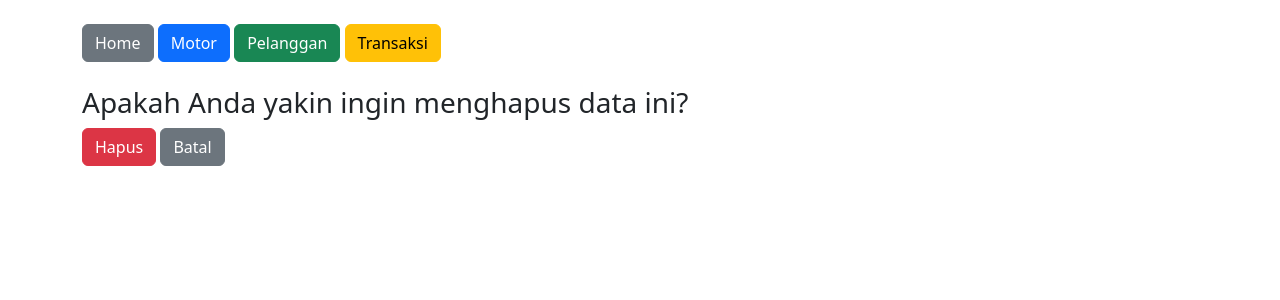
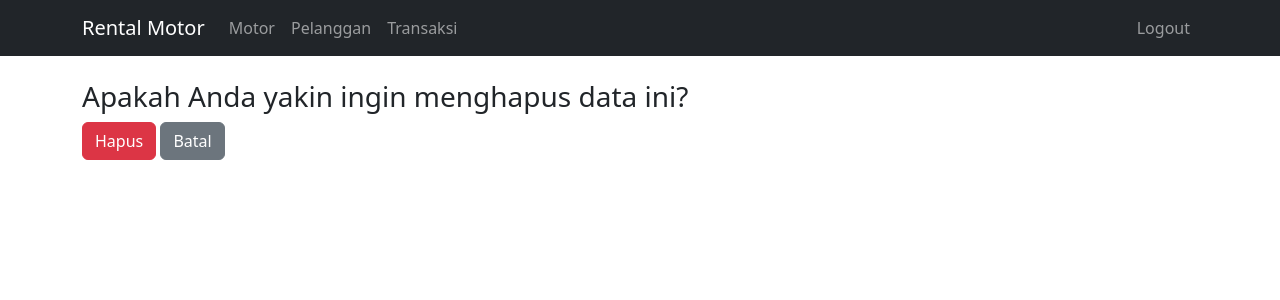
Before and after one commit to AdjiPras/penyewaan_motor_app, a Django app: page /motor/hapus/1/ in a window 1280 px wide. Shown: the top 300 px of the page. Run offline with Django 3.2, Linux system fonts and the light colour scheme; a user stored in the database is signed in; tables that the repository leaves empty hold one stand-in row (values such as "Sample post").

Commit message:
update: login, base

```diff
--- a/rental/templates/rental/base.html
+++ b/rental/templates/rental/base.html
@@ -1,18 +1,37 @@
 <!DOCTYPE html>
-<html>
+<html lang="id">
 <head>
-    <title>Sewa Motor</title>
+    <meta charset="UTF-8">
+    <title>Penyewaan Motor</title>
     <link href="https://cdn.jsdelivr.net/npm/bootstrap@5.3.0/dist/css/bootstrap.min.css" rel="stylesheet">
 </head>
 <body>
-<div class="container mt-4">
-    <nav class="mb-4">
-        <a href="{% url 'home' %}" class="btn btn-secondary">Home</a>
-        <a href="{% url 'motor_list' %}" class="btn btn-primary">Motor</a>
-        <a href="{% url 'pelanggan_list' %}" class="btn btn-success">Pelanggan</a>
-        <a href="{% url 'transaksi_list' %}" class="btn btn-warning">Transaksi</a>
-    </nav>
-    {% block content %}{% endblock %}
+
+{% if request.path != '/login/' %}
+<nav class="navbar navbar-expand-lg navbar-dark bg-dark mb-4">
+  <div class="container">
+    <a class="navbar-brand" href="/">Rental Motor</a>
+    <div class="collapse navbar-collapse">
+      <ul class="navbar-nav me-auto">
+        <li class="nav-item"><a class="nav-link" href="{% url 'motor_list' %}">Motor</a></li>
+        <li class="nav-item"><a class="nav-link" href="{% url 'pelanggan_list' %}">Pelanggan</a></li>
+        <li class="nav-item"><a class="nav-link" href="{% url 'transaksi_list' %}">Transaksi</a></li>
+      </ul>
+      <ul class="navbar-nav ms-auto">
+        <li class="nav-item">
+          <a class="nav-link" href="{% url 'logout' %}">Logout</a>
+        </li>
+      </ul>
+    </div>
+  </div>
+</nav>
+{% endif %}
+
+<div class="container">
+    {% block content %}
+    {% endblock %}
 </div>
+
+<script src="https://cdn.jsdelivr.net/npm/bootstrap@5.3.0/dist/js/bootstrap.bundle.min.js"></script>
 </body>
 </html>
```
Also changed, not shown: rental/templates/rental/login.html (+20 -7 lines).
